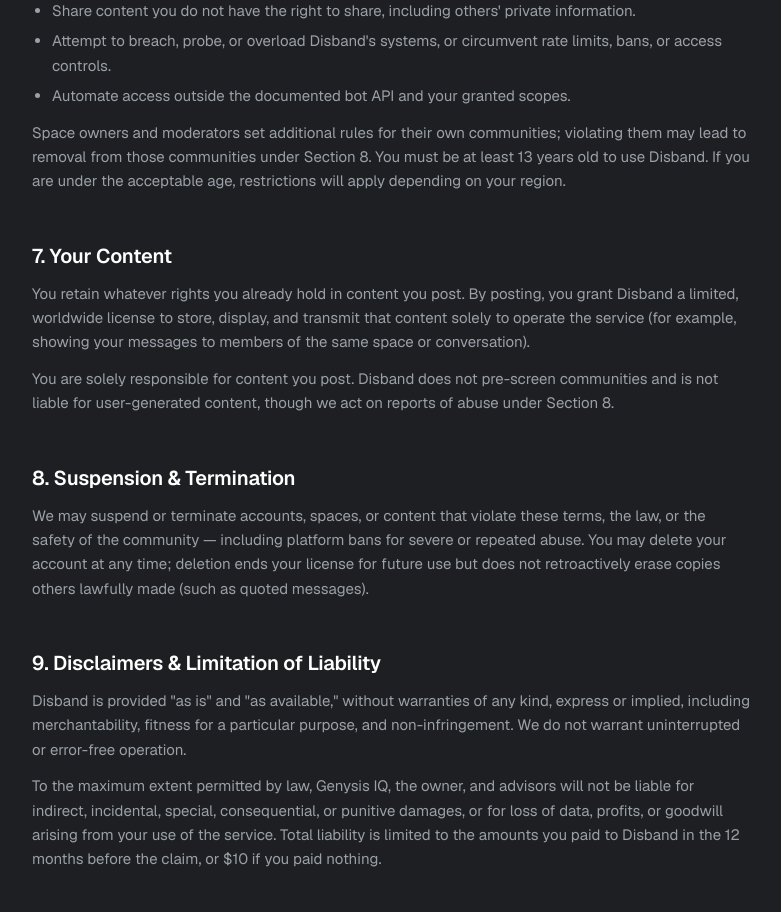
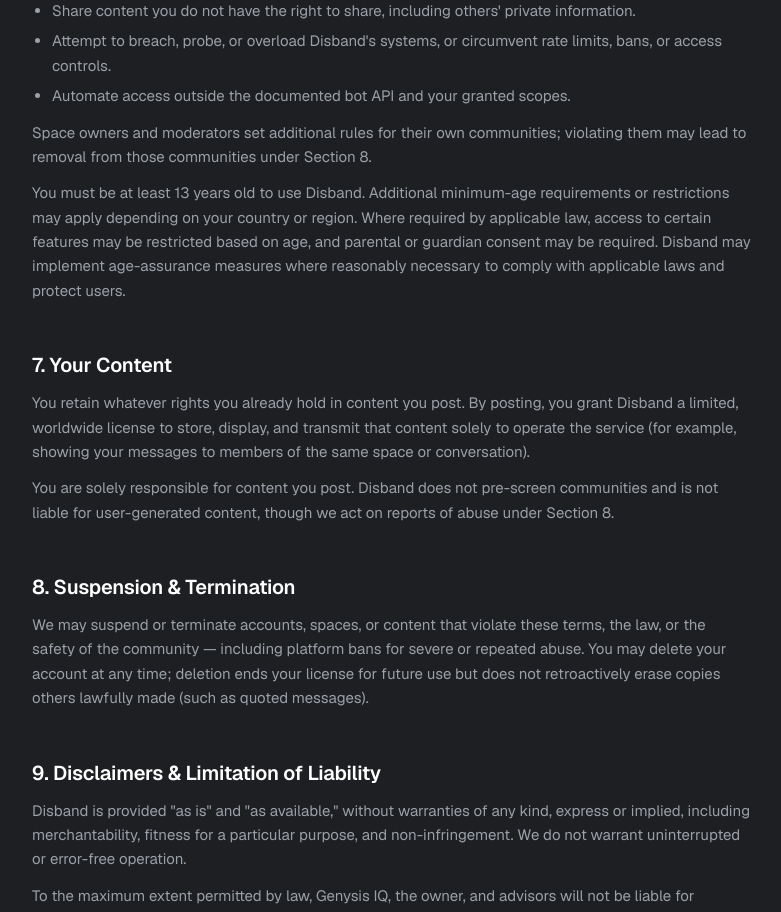
Before and after one commit to polardev-ui/disband-latest, a Next.js app: page /legal in a window 1280 px wide. Shown: the part 2380-3292 px from the top of the page, without its empty margins (248-1029 px from the left). Built offline with nearby package versions, Linux system fonts and the light colour scheme; no server answers.

Commit message:
Update page.tsx

```diff
--- a/src/app/legal/page.tsx
+++ b/src/app/legal/page.tsx
@@ -181,8 +181,13 @@ export default function LegalPage() {
             <p>
               Space owners and moderators set additional rules for their own communities; violating
               them may lead to removal from those communities under Section 8.
-              You must be at least 13 years old to use Disband. If you are under the acceptable age, restrictions will apply
-              depending on your region.
+            </p>
+            <p>
+              You must be at least 13 years old to use Disband. Additional minimum-age requirements
+              or restrictions may apply depending on your country or region. Where required by
+              applicable law, access to certain features may be restricted based on age, and
+              parental or guardian consent may be required. Disband may implement age-assurance
+              measures where reasonably necessary to comply with applicable laws and protect users.
             </p>
           </Section>
 
```
